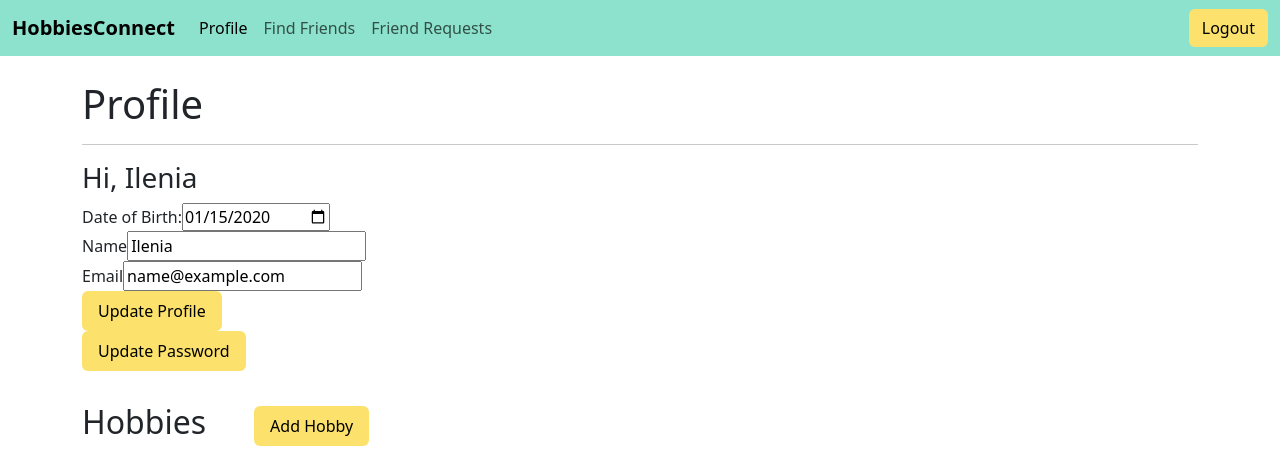
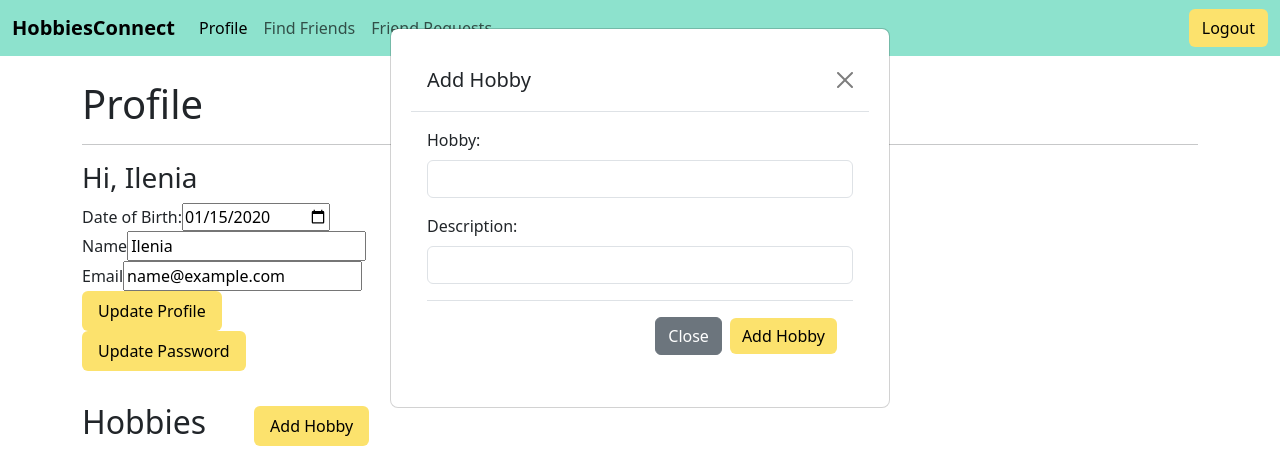
Before and after one commit to ileniadigital/HobbiesConnect, a Vue app in the folder frontend/: page / in a window 1280 px wide. Both pictures are taken after typing "2020-01-15", "name@example.com" into the empty fields and a click on the button "Add Hobby". Shown: the top 458 px of the page. Built offline with nearby package versions, Linux system fonts and the light colour scheme; no server answers.

Commit message:
Created Modal to add hobby

```diff
--- a/frontend/package.json
+++ b/frontend/package.json
@@ -17,6 +17,7 @@
         "vue-router": "^4.4.5"
     },
     "devDependencies": {
+        "@types/bootstrap": "^5.2.10",
         "@vitejs/plugin-vue": "^5.1.3",
         "typescript": "^5.6.2",
         "vite": "^5.4.5",
--- /dev/null
+++ b/frontend/src/components/AddHobby.vue
@@ -0,0 +1,84 @@
+<template>
+    <div v-if="visible" class="modal fade show" tabindex="-1" style="display: block;" aria-modal="true" role="dialog">
+        <div class="modal-dialog">
+            <div class="modal-content">
+                <div class="modal-header">
+                    <h5 class="modal-title">Add Hobby</h5>
+                    <button type="button" class="btn-close" @click="close" aria-label="Close"></button>
+                </div>
+                <div class="modal-body">
+                    <form @submit.prevent="addHobby">
+                        <div class="mb-3">
+                            <label for="hobby" class="form-label">Hobby:</label>
+                            <input type="text" id="hobby" v-model="hobby" class="form-control" required />
+                        </div>
+                        <div class="mb-3">
+                            <label for="description" class="form-label">Description:</label>
+                            <input type="text" id="description" v-model="description" class="form-control" required />
+                        </div>
+                        <div class="modal-footer">
+                            <button type="button" class="btn btn-secondary" @click="close">Close</button>
+                            <button type="submit" class="btn btn-primary">Add Hobby</button>
+                        </div>
+                    </form>
+                </div>
+            </div>
+        </div>
+    </div>
+</template>
+
+<script lang="ts">
+import { defineComponent, ref } from "vue";
+
+export default defineComponent({
+    props: {
+        visible: {
+            type: Boolean,
+            required: true
+        }
+    },
+    emits: ["close", "hobby-added"],
+    setup(props, { emit }) {
+        const hobby = ref("");
+        const description = ref("");
+
+        const close = () => {
+            emit("close");
+        };
+
+        const addHobby = () => {
+            // Simulate adding a hobby
+            console.log("Hobby added:", hobby.value, description.value);
+            emit("hobby-added");
+            close();
+        };
+
+        return {
+            hobby,
+            description,
+            close,
+            addHobby
+        };
+    }
+});
+</script>
+
+<style scoped>
+.modal-content {
+    padding: 1.25rem;
+}
+
+.btn-primary,
+.btn-primary:hover,
+.btn-primary:active {
+    background-color: #FCE26D;
+    border: none;
+    color: black;
+
+}
+
+.btn-primary:hover,
+.btn-primary:active {
+    font-weight: bold;
+}
+</style>
--- a/frontend/src/components/HobbyList.vue
+++ b/frontend/src/components/HobbyList.vue
@@ -1,7 +1,7 @@
 <template>
     <div class="head">
         <h2>Hobbies</h2>
-        <button class="btn btn-primary" @click="addHobby">Add Hobby</button>
+        <button class="btn btn-primary" @click="showAddHobbyModal">Add Hobby</button>
     </div>
     <!-- Hobbies list -->
     <ul class="list-group">
@@ -10,11 +10,15 @@
         </li>
         <li v-if="userHobbies.length === 0" class="list-group-item">No hobbies found.</li>
     </ul>
+    <!-- Add Hobby Modal -->
+    <AddHobby :visible="isAddHobbyModalVisible" @close="isAddHobbyModalVisible = false"
+        @hobby-added="fetchUserHobbies" />
 </template>
 
 <script lang="ts">
 import { defineComponent, ref, onMounted } from "vue";
 import { useMainStore } from "../data/data";
+import AddHobby from "./AddHobby.vue";
 
 interface Hobby {
     hobby_id: number;
@@ -23,17 +27,31 @@ interface Hobby {
 }
 
 export default defineComponent({
+    components: {
+        AddHobby,
+    },
     setup() {
         const mainStore = useMainStore();
         const userHobbies = ref<Hobby[]>([]);
+        const isAddHobbyModalVisible = ref(false);
 
-        onMounted(async () => {
+        // Fetch user hobbies
+        const fetchUserHobbies = async () => {
             await mainStore.fetchData();
             userHobbies.value = mainStore.userHobbies as Hobby[];
-        });
+        }
+        onMounted(fetchUserHobbies);
 
+        // Show Add Hobby Modal
+        const showAddHobbyModal = () => {
+            isAddHobbyModalVisible.value = true;
+            console.log('Add Hobby Modal is visible:', isAddHobbyModalVisible.value);
+        }
         return {
             userHobbies,
+            isAddHobbyModalVisible,
+            showAddHobbyModal,
+            fetchUserHobbies
         };
     }
 });
@@ -47,7 +65,9 @@ export default defineComponent({
     margin-bottom: 1rem;
 }
 
-.btn {
+.btn,
+.btn:active,
+.btn:hover {
     padding: 0.5rem 1rem;
     background-color: #FCE26D;
     border: none;
```
Also changed, not shown: 1 other file (tests, documents, lock files or other folders).
